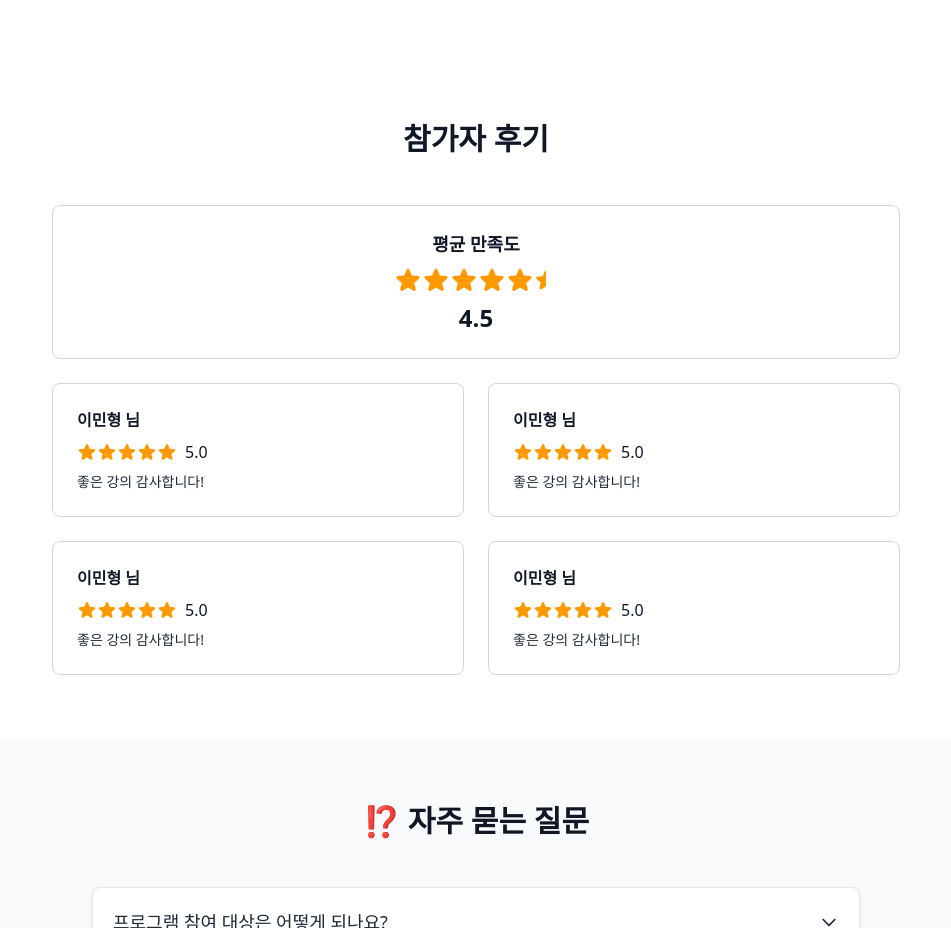
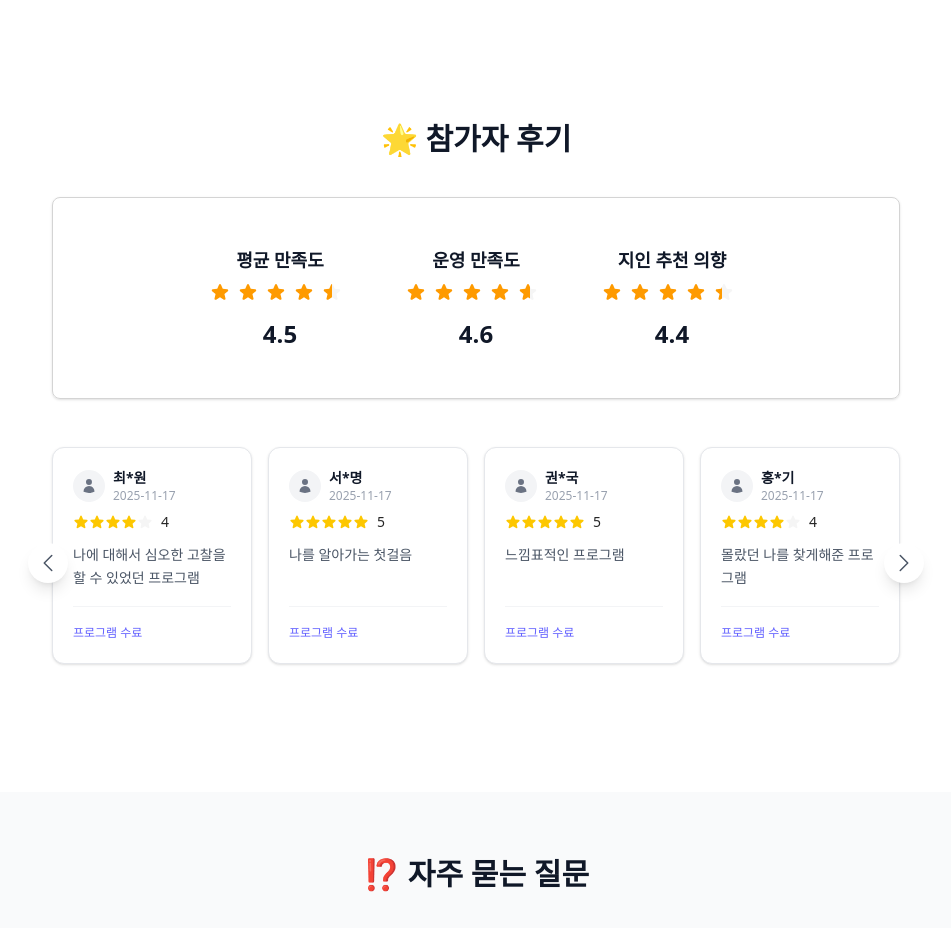
Before and after one commit to whoiam1111/insideout, a Next.js app: page /insideout/mindpoint in a window 1280 px wide. Shown: the part 2960-3888 px from the top of the page, without its empty margins (164-1115 px from the left). Built offline with nearby package versions, Linux system fonts and the light colour scheme; no server answers.

Commit message:
Fix: Mind point page(2)

```diff
--- /dev/null
+++ b/src/app/components/common/RatingStar.tsx
@@ -0,0 +1,25 @@
+import { StarIcon } from "@heroicons/react/24/solid";
+
+interface RatingProps {
+	rating: number;
+	size: number;
+}
+
+export default function RatingStar({ rating, size }: RatingProps) {
+	return (
+		<div className={`relative size-5 sm:size-7`}>
+			{/* Left half */}
+			<StarIcon
+				className={`absolute left-0 top-0 size-${size} text-amber-500`}
+				style={{ clipPath: `inset(0 ${(1 - rating) * 100}% 0 0)` }} // left 50%
+				// style={{ clipPath: `inset(0 100% 0 0)` }} // left 50%
+			/>
+
+			{/* Right half */}
+			<StarIcon
+				className={`absolute left-0 top-0 size-${size} text-neutral-100`}
+				style={{ clipPath: `inset(0 0 0 ${rating * 100}%)` }} // right 50%
+			/>
+		</div>
+	);
+}
--- a/src/app/globals.css
+++ b/src/app/globals.css
@@ -1 +1,10 @@
-@import 'tailwindcss';
+@import "tailwindcss";
+
+/* globals.css */
+.scrollbar-hide {
+	-ms-overflow-style: none; /* IE and Edge */
+	scrollbar-width: none; /* Firefox */
+}
+.scrollbar-hide::-webkit-scrollbar {
+	display: none; /* Chrome, Safari and Opera */
+}
--- /dev/null
+++ b/src/app/insideout/mindpoint/ReviewBox.tsx
@@ -0,0 +1,139 @@
+"use client";
+
+import React, { useRef } from "react";
+import { ChevronLeftIcon, ChevronRightIcon } from "@heroicons/react/24/outline";
+import { StarIcon, UserIcon } from "@heroicons/react/24/solid";
+import { convertRating } from "@/utils/RatingFunction";
+
+interface ReviewProps {
+	id: number;
+	name: string;
+	rating: number;
+	comment: string;
+	date: string;
+}
+
+const ReviewCard = ({ review }: { review: ReviewProps }) => {
+	return (
+		<div className="h-full w-full p-2">
+			<div
+				className="flex h-full flex-col justify-between rounded-xl border border-gray-200
+            bg-white p-5 shadow-sm transition-shadow hover:shadow-md"
+			>
+				<div className="mb-3">
+					<div className="mb-2 flex items-center justify-between">
+						<div className="flex items-center gap-2">
+							<div className="flex h-8 w-8 items-center justify-center rounded-full bg-gray-100 text-gray-500">
+								<UserIcon className="h-4 w-4" />
+							</div>
+							<div>
+								<p className="text-sm font-bold text-gray-900">
+									{review.name}
+								</p>
+								<p className="text-xs text-gray-400">
+									{review.date}
+								</p>
+							</div>
+						</div>
+					</div>
+					<div className="flex gap-2 items-center text-yellow-400">
+						<div className="flex">
+							{convertRating(review.rating).map((_, i) => (
+								<StarIcon
+									key={i}
+									className={`h-4 w-4 ${
+										i < review.rating
+											? "text-yellow-400"
+											: "text-neutral-100"
+									}`}
+								/>
+							))}
+						</div>
+						<div className="text-neutral-800 text-sm">
+							{review.rating}
+						</div>
+					</div>
+				</div>
+				<p className="mb-4 line-clamp-3 text-sm leading-relaxed text-gray-600">
+					{review.comment}
+				</p>
+				<div className="mt-auto pt-3 border-t border-gray-100">
+					<span className="text-xs font-medium text-indigo-500">
+						프로그램 수료
+					</span>
+				</div>
+			</div>
+		</div>
+	);
+};
+
+export default function ReviewCarousel({
+	reviews,
+}: {
+	reviews: ReviewProps[];
+}) {
+	// 스크롤 컨테이너를 제어하기 위한 Ref
+	const scrollContainerRef = useRef<HTMLDivElement>(null);
+
+	// 스크롤 핸들러 함수
+	const scroll = (direction: "left" | "right") => {
+		if (scrollContainerRef.current) {
+			const { current } = scrollContainerRef;
+			// 현재 컨테이너의 너비만큼 이동 (한 화면에 4개가 보이므로 4개 세트씩 이동됨)
+			const scrollAmount = current.clientWidth;
+
+			current.scrollBy({
+				left: direction === "left" ? -scrollAmount : scrollAmount,
+				behavior: "smooth", // 부드러운 이동
+			});
+		}
+	};
+
+	return (
+		<section className="w-full py-10">
+			<div className="mx-auto max-w-4xl px-4">
+				{/* <h2 className="mb-6 text-2xl font-bold text-gray-900">
+					생생한 수강 후기
+				</h2> */}
+
+				{/* Carousel Wrapper */}
+				<div className="relative group">
+					{/* 왼쪽 화살표 버튼 (absolute positioning) */}
+					<button
+						onClick={() => scroll("left")}
+						className="absolute left-2 sm:left-0 top-1/2 z-10 -translate-y-1/2 -translate-x-1/2 rounded-full
+                        bg-white p-2 shadow-lg hover:bg-gray-50 focus:outline-none md:-translate-x-4"
+						aria-label="Previous reviews"
+					>
+						<ChevronLeftIcon className="size-4 sm:size-6 text-gray-600" />
+					</button>
+
+					{/* 스크롤 영역 */}
+					{/* scrollbar-hide 클래스 적용 필요 (아래 설명 참조) */}
+					<div
+						ref={scrollContainerRef}
+						className="flex w-full overflow-x-auto scroll-smooth pb-4 scrollbar-hide"
+					>
+						{reviews.map((review) => (
+							<div
+								key={review.id}
+								className="flex-none w-1/2 sm:w-1/4"
+							>
+								<ReviewCard review={review} />
+							</div>
+						))}
+					</div>
+
+					{/* 오른쪽 화살표 버튼 */}
+					<button
+						onClick={() => scroll("right")}
+						className="absolute right-2 sm:right-0 top-1/2 z-10 -translate-y-1/2 translate-x-1/2 rounded-full bg-white p-2 shadow-lg hover:bg-gray-50 focus:outline-none md:translate-x-4"
+						aria-label="Next reviews"
+					>
+						<ChevronRightIcon className="size-4 sm:size-6 text-gray-600" />
+					</button>
+				</div>
+			</div>
+		</section>
+	);
+}
--- a/src/app/insideout/mindpoint/page.tsx
+++ b/src/app/insideout/mindpoint/page.tsx
@@ -1,9 +1,12 @@
 "use client";
 
+import RatingStar from "@/app/components/common/RatingStar";
+import { convertRating } from "@/utils/RatingFunction";
 import { StarIcon } from "@heroicons/react/24/solid";
 import Image from "next/image";
 import Link from "next/link";
 import { useState } from "react"; // FAQ 아코디언 기능을 위해 useState 추가
+import ReviewCarousel from "./ReviewBox";
 
 export default function MindPointPage() {
 	const sessions = [
@@ -85,7 +88,59 @@ export default function MindPointPage() {
 		"자기 성찰을 넘어 진정한 자기 실현을 꿈꾸는 분",
 	];
 
+	const reviewSummary = [
+		{
+			id: 1,
+			category: "평균 만족도",
+			rating: 4.5,
+		},
+		{
+			id: 2,
+			category: "운영 만족도",
+			rating: 4.6,
+		},
+		{
+			id: 3,
+			category: "지인 추천 의향",
+			rating: 4.4,
+		},
+	];
+
+	const reviewComment = [
+		{
+			id: 1,
+			name: "최*원",
+			rating: 4,
+			comment: "나에 대해서 심오한 고찰을 할 수 있었던 프로그램",
+			date: "2025-11-17",
+		},
+		{
+			id: 2,
+			name: "서*명",
+			rating: 5,
+			comment: "나를 알아가는 첫걸음",
+			date: "2025-11-17",
+		},
+		{
+			id: 3,
+			name: "권*국",
+			rating: 5,
+			comment: "느낌표적인 프로그램",
+			date: "2025-11-17",
+		},
+		{
+			id: 4,
+			name: "홍*기",
+			rating: 4,
+			comment: "몰랐던 나를 찾게해준 프로그램",
+			date: "2025-11-17",
+		},
+	];
+
 	const [openFaq, setOpenFaq] = useState<number | null>(null);
+
+	const rating = convertRating(3.5);
+	// console.log("check rating", rating);
 
 	return (
 		<div className="min-h-screen font-sans text-gray-900">
@@ -147,7 +202,7 @@ export default function MindPointPage() {
 
 						<div className="flex flex-col sm:flex-row justify-center md:justify-start gap-4">
 							<Link
-								href={"https://www.latpeed.com/products/I0aDI"}
+								href={"https://www.latpeed.com/products/TknxB"}
 								className="bg-indigo-500 px-20 py-3 border border-gray-300 text-white font-semibold rounded-full shadow-sm
                                 hover:bg-indigo-600 transform hover:-translate-y-1 transition-all duration-300 cursor-pointer"
 							>
@@ -266,67 +321,44 @@ export default function MindPointPage() {
 
 			{/* Review Section */}
 			<section className="py-16 bg-white">
-				<div className="max-w-4xl mx-auto px-6">
-					<h2 className="text-xl md:text-3xl font-bold text-gray-900 text-center mb-12">
-						참가자 후기
+				<div className="max-w-4xl mx-auto">
+					<h2 className="text-2xl md:text-3xl font-bold text-gray-900 text-center mb-6 sm:mb-10">
+						🌟 참가자 후기
 					</h2>
 					<div
-						className="border-neutral-300 rounded-lg border-[1px] p-6
-							flex flex-col gap-2 hover:bg-gray-100 mb-6"
+						className="border-neutral-300 rounded-lg border-[1px] py-4 px-2 sm:p-6
+							flex overflow-x-auto gap-2 justify-center shadow-sm mx-6"
 					>
-						<div className="font-bold text-lg text-center">
-							평균 만족도
-						</div>
-						<div className="flex flex-col gap-2">
-							<div className="flex items-center justify-center">
-								<StarIcon className="text-amber-500 size-7" />
-								<StarIcon className="text-amber-500 size-7" />
-								<StarIcon className="text-amber-500 size-7" />
-								<StarIcon className="text-amber-500 size-7" />
-								<StarIcon className="text-amber-500 size-7" />
-								<div className="relative w-6 h-6">
-									{/* Left half */}
-									<StarIcon
-										className="absolute left-0 top-0 w-6 h-6 text-amber-500"
-										style={{ clipPath: "inset(0 50% 0 0)" }} // left 50%
-									/>
-
-									{/* Right half */}
-									<StarIcon
-										className="absolute left-0 top-0 w-6 h-6 text-white"
-										style={{ clipPath: "inset(0 0 0 50%)" }} // right 50%
-									/>
+						{reviewSummary.map((review) => (
+							<div
+								key={review.id}
+								className="sm:p-6 flex flex-col gap-2"
+							>
+								<div className="font-bold text-base sm:text-lg text-center">
+									{review.category}
 								</div>
-							</div>
-							<div className="text-center text-2xl font-bold">
-								4.5
-							</div>
-						</div>
-					</div>
-					<div className="grid grid-cols-2 gap-6">
-						{[...Array(4)].map((_, idx) => (
-							<div
-								key={idx}
-								className="border-neutral-300 rounded-lg border-[1px] p-6
-							flex flex-col gap-2 hover:bg-gray-100"
-							>
-								<div className="font-semibold">이민형 님</div>
-								<div className="flex gap-2">
-									<div className="flex items-center">
-										<StarIcon className="text-amber-500 size-5" />
-										<StarIcon className="text-amber-500 size-5" />
-										<StarIcon className="text-amber-500 size-5" />
-										<StarIcon className="text-amber-500 size-5" />
-										<StarIcon className="text-amber-500 size-5" />
+								<div className="flex flex-col gap-2">
+									{/* <div className="flex items-center justify-center"> */}
+									<div className="flex justify-center">
+										{convertRating(review.rating).map(
+											(num, idx) => (
+												<RatingStar
+													key={idx}
+													rating={num}
+													size={5}
+												/>
+											)
+										)}
 									</div>
-									<div>5.0</div>
-								</div>
-								<div className="text-sm text-gray-800">
-									좋은 강의 감사합니다!
+									{/* </div> */}
+									<div className="text-center text-base sm:text-2xl font-medium sm:font-bold">
+										{review.rating}
+									</div>
 								</div>
 							</div>
 						))}
 					</div>
+					<ReviewCarousel reviews={reviewComment} />
 				</div>
 			</section>
 
--- /dev/null
+++ b/src/utils/RatingFunction.ts
@@ -0,0 +1,17 @@
+export function convertRating(rating: number) {
+	const result = [];
+
+	for (let i = 0; i < 5; i++) {
+		if (rating >= 1) {
+			result.push(1);
+			rating -= 1;
+		} else if (rating > 0) {
+			result.push(rating);
+			rating = 0;
+		} else {
+			result.push(0);
+		}
+	}
+
+	return result;
+}
```
